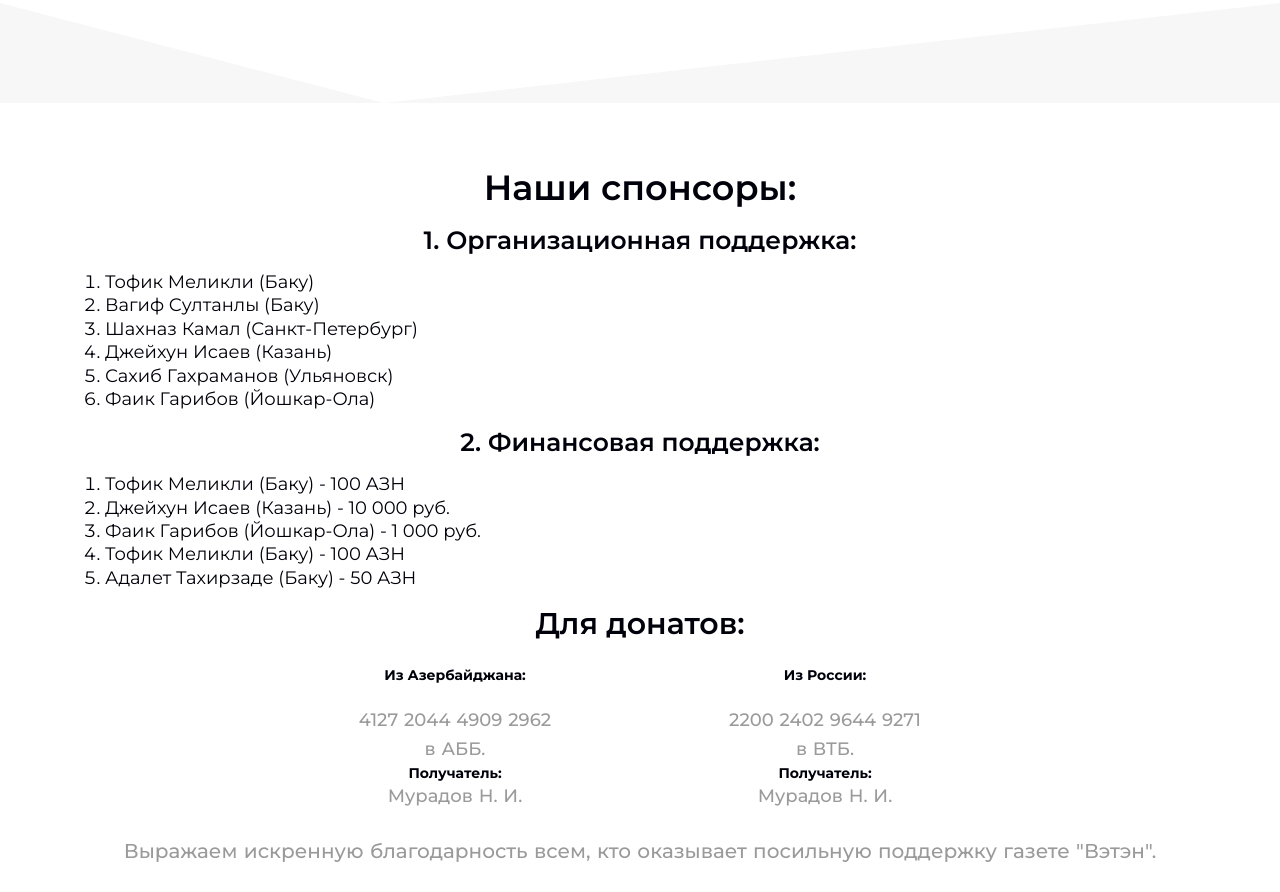
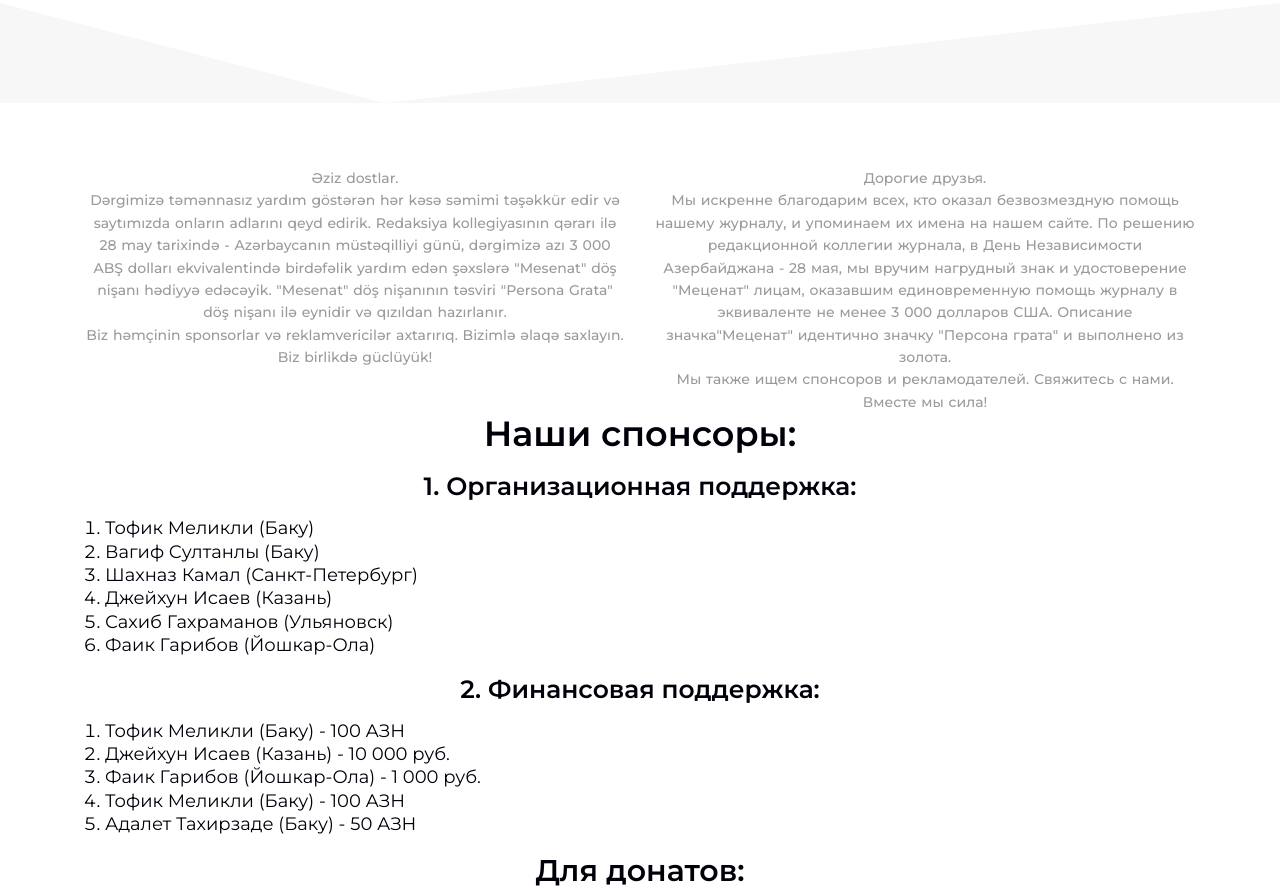
Before and after one commit to ferhad096/Vatan_under, a plain HTML site: page index.html in a window 1280 px wide. Shown: the part 1666-2558 px from the top of the page. Drawn offline with nearby package versions, Linux system fonts and the light colour scheme.

Commit message:
add sponsors

```diff
--- a/index.html
+++ b/index.html
@@ -183,6 +183,36 @@
 
         <div class="donats">
             <div class="container">
+                <div class="row">
+                    <div class="col-lg-6">
+                        <p>Əziz dostlar. </p>
+                        <p>
+
+                            Dərgimizə təmənnasız yardım göstərən hər kəsə səmimi təşəkkür edir və saytımızda onların adlarını qeyd edirik.
+                            Redaksiya kollegiyasının qərarı ilə 28 may tarixində - Azərbaycanın müstəqilliyi günü, dərgimizə azı 3 000 ABŞ dolları
+                            ekvivalentində birdəfəlik yardım edən şəxslərə "Mesenat" döş nişanı hədiyyə edəcəyik.
+                            "Mesenat" döş nişanının təsviri "Persona Grata" döş nişanı ilə eynidir və qızıldan hazırlanır.
+                        </p>
+                        <p>
+                            Biz həmçinin sponsorlar və reklamvericilər axtarırıq. Bizimlə əlaqə saxlayın. Biz birlikdə güclüyük!
+                        </p>
+                    </div>
+                    <div class="col-lg-6">
+                        <p>
+                            Дорогие друзья.
+                        </p>
+                        <p>
+
+                            Мы искренне благодарим всех, кто оказал безвозмездную помощь нашему журналу, и упоминаем их имена на нашем сайте.
+                            По решению редакционной коллегии журнала, в День Независимости Азербайджана - 28 мая, мы вручим нагрудный знак и
+                            удостоверение "Меценат" лицам, оказавшим единовременную помощь журналу в эквиваленте не менее 3 000 долларов США.
+                            Описание значка"Меценат" идентично значку "Персона грата" и выполнено из золота.
+                        </p>
+                        <p>
+                            Мы также ищем спонсоров и рекламодателей. Свяжитесь с нами. Вместе мы сила!
+                        </p>
+                    </div>
+                </div>
                 <h3 class="mb-3">Наши спонсоры:</h3>
                 <h5 class="my-3">1. Организационная поддержка:</h5>
                 <ol>
```
